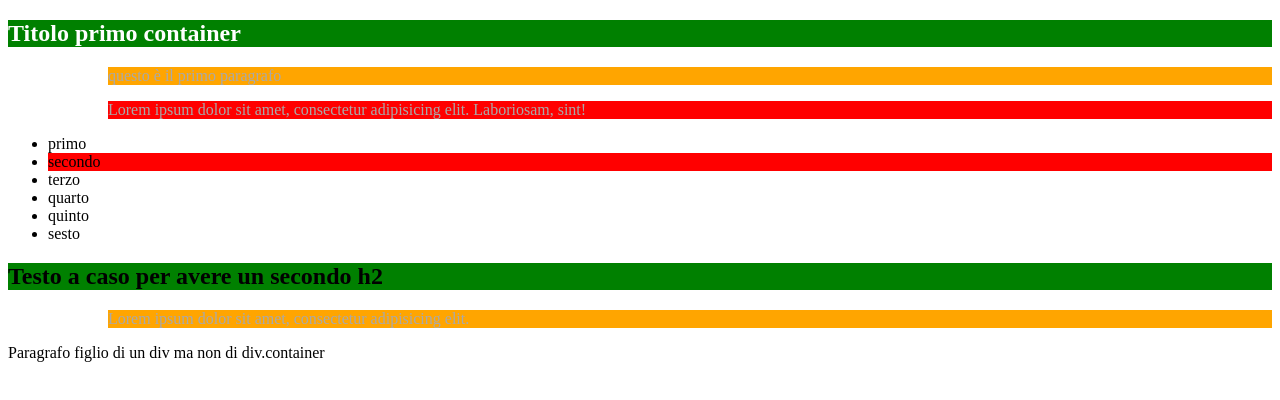
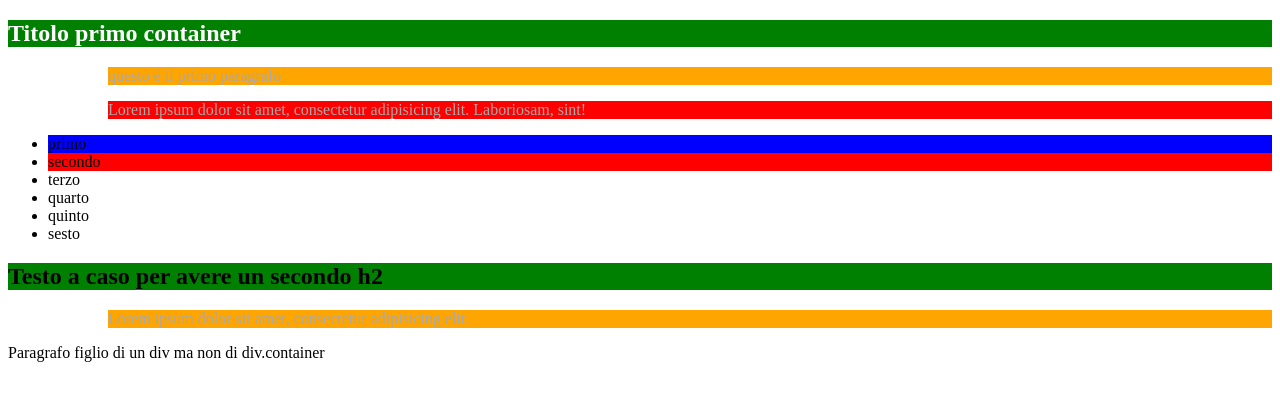
Before and after one commit to salvoab/selettori-speciali, a plain HTML site: page index.html in a window 1280 px wide. Drawn offline with Linux system fonts and the light colour scheme.

Commit message:
Selettore first child

```diff
--- a/css/style.css
+++ b/css/style.css
@@ -31,3 +31,8 @@ h2 ~ p{
 .container > p{
   color: darkgrey;
 }
+
+/*Primo figlio*/
+ul li:first-child{
+  background: blue;
+}
```
